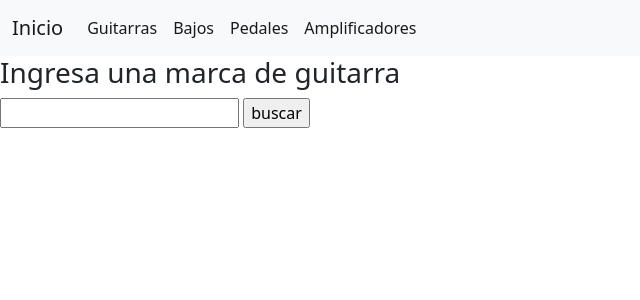
After one commit to johannesgperez-zz/Entrega1-Perez, a Django app: page /busquedaguitarra in a window 1280 px wide. The commit adds this page. Shown: the top 300 px of the page, without its empty margins (0-640 px from the left). Run offline with Django 4.2, Linux system fonts and the light colour scheme.

Commit message:
read me agregado y otras funciones

```diff
--- /dev/null
+++ b/AppVPIMs/templates/AppVPIMs/busqueda_guitarra.html
@@ -0,0 +1,14 @@
+{% extends 'AppVPIMs/inicio.html' %}
+
+{% block content %}
+
+<h3>Ingresa una marca de guitarra</h3>
+
+<form action="/resultadosBusquedaG/" method="GET">
+
+<input type="text" name="marca" id="marca">
+
+<input type="submit" value="buscar">
+
+</form>
+{% endblock %}
--- a/AppVPIMs/templates/AppVPIMs/inicio.html
+++ b/AppVPIMs/templates/AppVPIMs/inicio.html
@@ -33,6 +33,7 @@
         </div>
       </nav>
 
+
       {% block content %}
 
       <h1>ACA VA EL CUERPO DEL INICIO</h1>
--- a/AppVPIMs/urls.py
+++ b/AppVPIMs/urls.py
@@ -11,4 +11,6 @@ urlpatterns = [
     path('bajoformulario', views.bajo_formulario, name="bajoformulario"),
     path('pedalformulario', views.pedal_formulario, name="pedalformulario"),
     path('ampliformulario', views.ampli_formulario, name="ampliformulario"),
+    path('busquedaguitarra', views.busqueda_guitarra, name="busquedaguitarra"),
+    path('resultadosBusquedaG/', views.buscar)
 ]
--- a/AppVPIMs/views.py
+++ b/AppVPIMs/views.py
@@ -1,3 +1,4 @@
+from django.http import HttpResponse
 from django.shortcuts import render
 
 from AppVPIMs.forms import GuitarraFormulario, BajoFormulario, PedalFormulario, AmpliFormulario
@@ -87,3 +88,16 @@ def ampli_formulario(request):
     else:
         miFormulario = AmpliFormulario()
     return render(request, "AppVPIMs/ampli_formulario.html", {"miFormulario":miFormulario})
+
+def busqueda_guitarra(request):
+    return render(request, "AppVPIMs/busqueda_guitarra.html")
+
+def buscar(request):
+    if request.GET["marca"]:
+        marca = request.GET['marca']
+        guitarras = Guitarra.objects.filter(marca__icontains=marca)
+        bajos = Bajo.objects.filter(marca__icontains=marca)
+        return render(request, "AppVPIMs/resultadosBusquedaG.html", {"guitarras":guitarras, "marca":marca})
+    else:
+        respuesta = "No enviaste datos"
+    return HttpResponse(respuesta)
```
Also changed, not shown: AppVPIMs/templates/AppVPIMs/amplificadores.html (+5 -2 lines), AppVPIMs/templates/AppVPIMs/bajos.html (+5 -2 lines), AppVPIMs/templates/AppVPIMs/guitarras.html (+8 -2 lines), AppVPIMs/templates/AppVPIMs/pedales.html (+5 -2 lines), AppVPIMs/templates/AppVPIMs/resultadosBusquedaG.html (added, +14 -0 lines), README.md.
